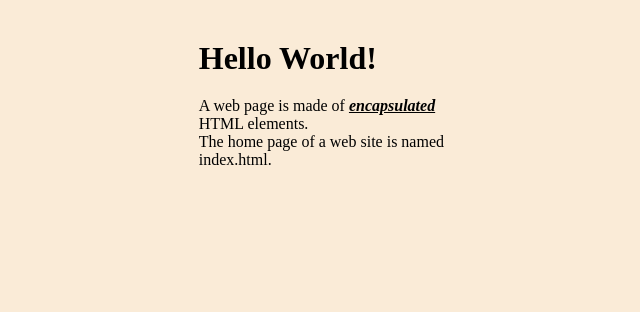
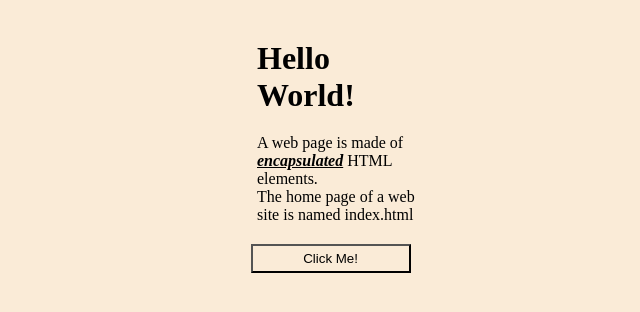
Before and after one commit to dav1-fer/hello-world, a plain HTML site: page index.html in a window 1280 px wide. Shown: the whole page, without its empty margins (303-943 px from the left). Drawn offline with Linux system fonts and the light colour scheme.

Commit message:
updated
added button

```diff
--- a/index.html
+++ b/index.html
@@ -4,12 +4,13 @@
         <meta charset="UTF-8">
         <meta name="viewport" content="width=device-width, initial.scale=1.0">
         <link rel="stylesheet" href="style.css">
-        <title>Hello, World!</title>
+        <title>Hello World!</title>
     </head>
     <body>
         <h1>Hello World!</h1>
         <p>A web page is made of <b><i><u>encapsulated</u></i></b> HTML elements.</p>
-        <p>The home page of a web site is named index.html.</p>
+        <p>The home page of a web site is named index.html</p>
+        <button type="button" onclick="alert('Hello world!')">Click Me!</button>
     </body>
 
 </html>
--- a/style.css
+++ b/style.css
@@ -1,11 +1,25 @@
+/* Sliding Animations */
+
+@keyframes slideFromLeft{
+    from{
+        transform: translateX(-300%);
+        color: rgba(0, 0, 0, 0.3);
+    }
+
+    to{
+        transform: translateY(0);
+        color: rgba(0, 0, 0, 1);
+    }
+}
+
 *{
-    width: 60%;
+    width: 50%;
     margin: auto;
     background-color: antiquewhite;
 }
 h1{
     margin-top: 40px;
-    padding-bottom: 20px;
+    margin-bottom: 20px;
     animation-name: slideFromLeft;
     animation-duration: 1.3s;
     animation-timing-function: ease in;
@@ -18,14 +32,18 @@ p{
     animation-iteration-count: 1;
 }
 
-@keyframes slideFromLeft{
-    from{
-        transform: translateX(-300%);
-        color: rgba(0, 0, 0, 0.3);
-    }
+button{
+    margin-left: 23%;
+    margin-top: 20px;
+    padding: 5px 20px;
+    animation-name: slideFromLeft;
+    animation-duration: 1.7s;
+    animation-timing-function: ease in;
+    animation-iteration-count: 1;
+    transition-duration: 0.3s;
+}
 
-    to{
-        transform: translateY(0);
-        color: rgba(0, 0, 0, 1);
-    }
+button:hover{
+    transform: translateY(-3px);
+    transform: scale(1.1);
 }
```
